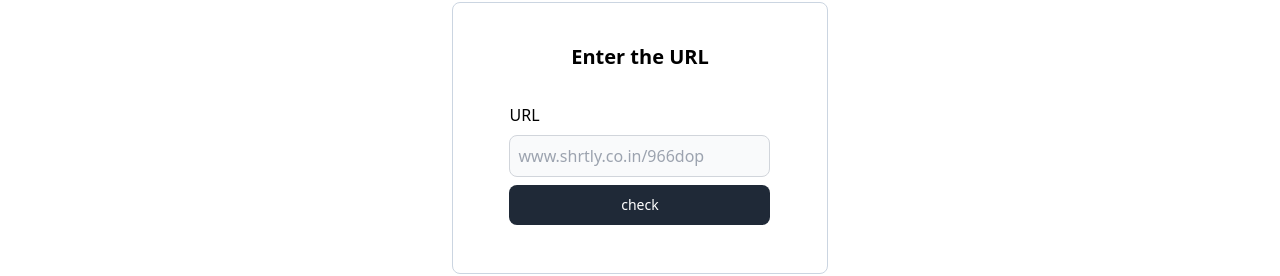
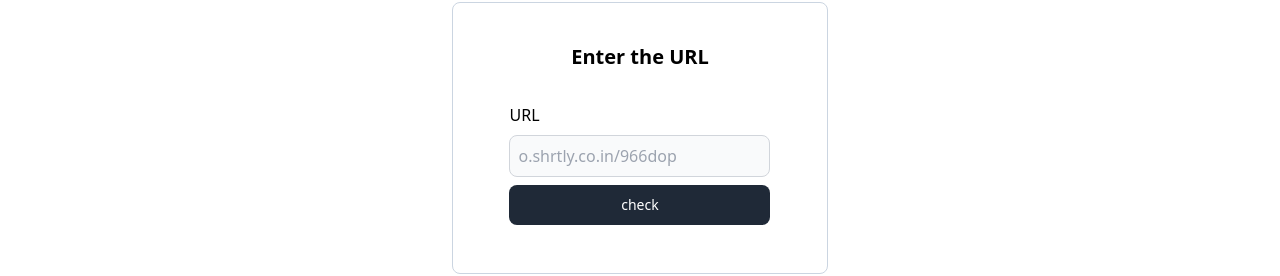
Before and after one commit to pahulgogna/shrtly-url, a React (Vite) app in the folder frontend/: page /analytics in a window 1280 px wide. Shown: the part 174-450 px from the top of the page. Built offline with nearby package versions, Linux system fonts and the light colour scheme.

Commit message:
update placeholder URL in Analytics page for consistency

```diff
--- a/frontend/src/pages/Analytics.tsx
+++ b/frontend/src/pages/Analytics.tsx
@@ -49,7 +49,7 @@ function Analytics() {
                     </div>
                     <div className="flex justify-center pb-5">
                         <div>
-                            <TextInput value={search} setValue={setSearch} lable="URL" placeholder="www.shrtly.co.in/966dop"/>
+                            <TextInput value={search} setValue={setSearch} lable="URL" placeholder="o.shrtly.co.in/966dop"/>
                             <Button onClick={handleClick}>
                                     check
                             </Button>
```
